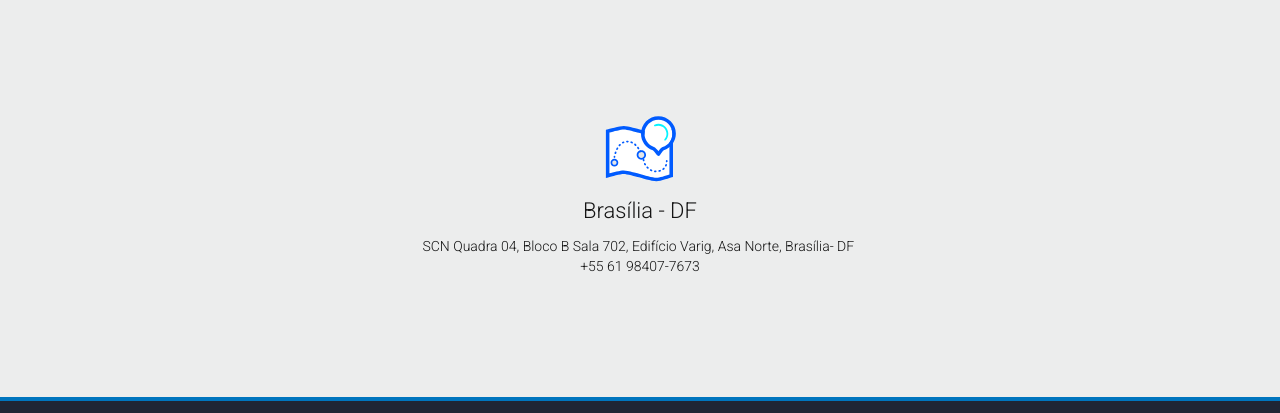
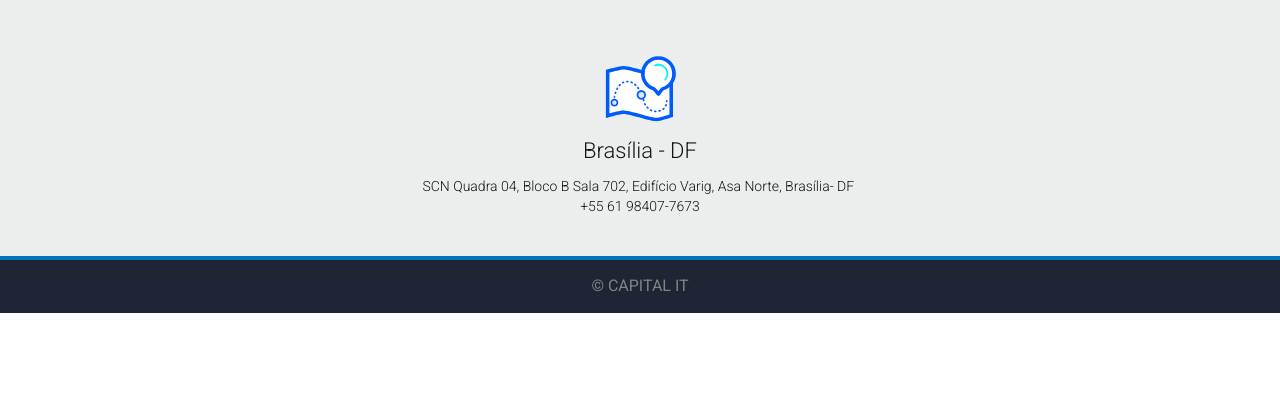
Before and after one commit to zspacetg/capitalitdemo, a plain HTML site: page index.html in a window 1280 px wide. Shown: the part 2721-3134 px from the top of the page. After the commit the page ends 3034 px from the top, so only its background shows below. Drawn offline with Linux system fonts and the light colour scheme.

Commit message:
Location sized changed and new files

```diff
--- a/css/main.css
+++ b/css/main.css
@@ -1514,7 +1514,7 @@ a:focus {
 .comments-form {
 	background-color: #ECEDED;
 	border-bottom: #106BA7, solid, 3px;
-	height: 400px;
+	height: fit-content;
 }
 
 .comments-form .section-title {
@@ -2871,8 +2871,8 @@ button {
 }
 
 #cont-loc {
-	padding-top: 60px;
-	padding-bottom: 60px;
+	padding-top: 0px;
+	padding-bottom: 0px;
 
 }
 
```
